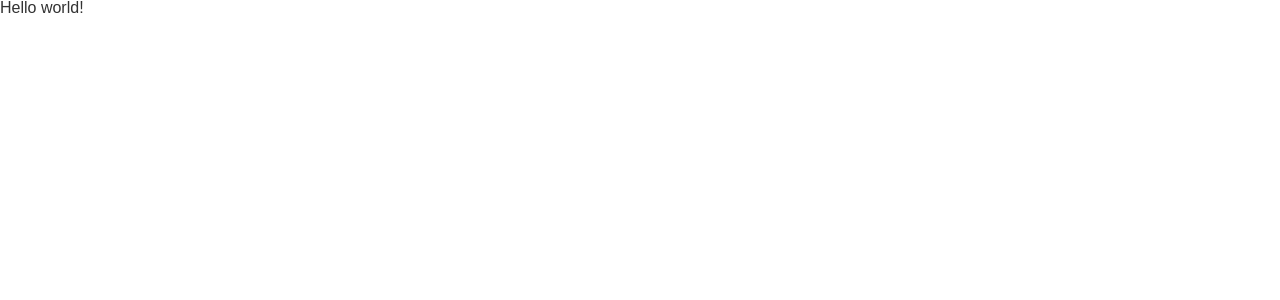
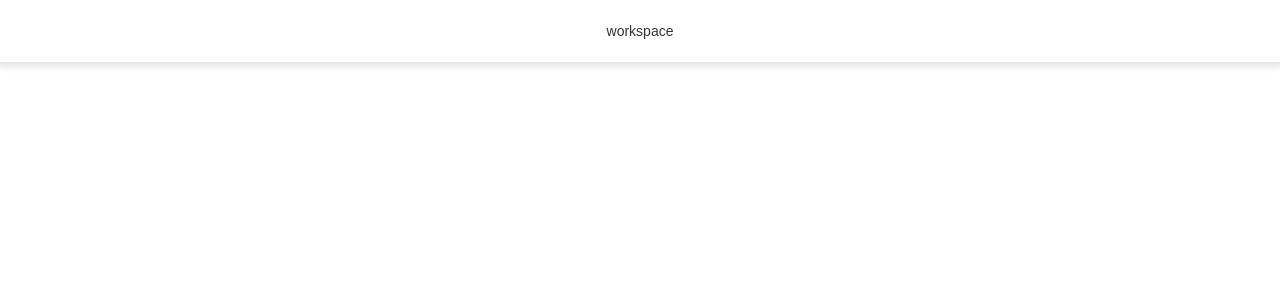
Before and after one commit to sahlamba/workspace, a React (Create React App) app: page / in a window 1280 px wide. Shown: the top 300 px of the page. Built offline with nearby package versions, Linux system fonts and the light colour scheme; a web font is replaced by a local one.

Commit message:
feat: add Header and dummy WorkspaceSelector

```diff
--- a/src/App.tsx
+++ b/src/App.tsx
@@ -1,6 +1,11 @@
 import React from 'react'
 import './css/App.scss'
+import { Header } from './components/Header'
 
 export const App = () => {
-  return <div className="app">Hello world!</div>
+  return (
+    <div className="app">
+      <Header />
+    </div>
+  )
 }
--- /dev/null
+++ b/src/components/Header.tsx
@@ -0,0 +1,10 @@
+import React from 'react'
+import { WorkspaceSelector } from '../components/WorkspaceSelector'
+
+export const Header = () => {
+  return (
+    <div className="app-header">
+      <WorkspaceSelector />
+    </div>
+  )
+}
--- /dev/null
+++ b/src/components/WorkspaceSelector.tsx
@@ -0,0 +1,5 @@
+import React from 'react'
+
+export const WorkspaceSelector = () => {
+  return <div className="workspace-select">workspace</div>
+}
--- a/src/css/App.scss
+++ b/src/css/App.scss
@@ -26,6 +26,7 @@ body {
   margin: 0;
   padding: 0;
   line-height: 1;
+  font-size: 14px;
   font-family: 'Muli', sans-serif;
   color: $black;
   background-color: $white;
@@ -33,3 +34,13 @@ body {
   -webkit-font-smoothing: antialiased;
   -moz-osx-font-smoothing: grayscale;
 }
+
+/* Header
+======================================= */
+.app-header {
+  @include va();
+  width: 100%;
+  padding: 24px;
+  background-color: $white;
+  box-shadow: $generic-box-shadow;
+}
--- a/src/css/Vars-Mixins.scss
+++ b/src/css/Vars-Mixins.scss
@@ -1,7 +1,6 @@
 /* Variables
 ======================================= */
-$generic-box-shadow: rgba(0, 0, 0, 0.1) 0px 0px 0px 1px,
-  rgba(0, 0, 0, 0.1) 0px 4px 11px;
+$generic-box-shadow: rgba(0, 0, 0, 0.12) 0px 0px 8px 4px;
 
 /* Mixins
 ======================================= */
```
